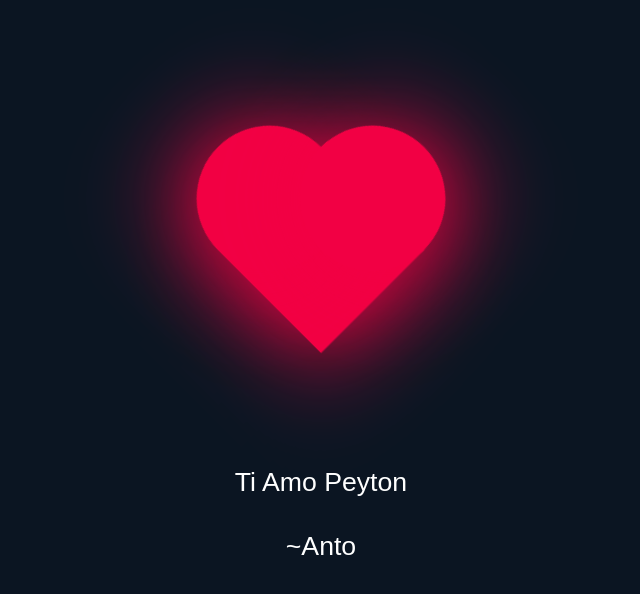
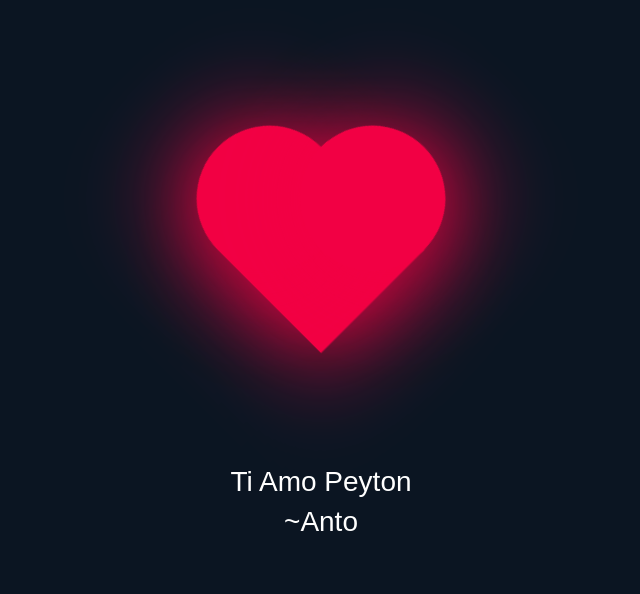
Before and after one commit to nablaFox/nablaFox.github.io, a plain HTML site: page index.html in a window 1280 px wide. Shown: the part 158-752 px from the top of the page, without its empty margins (319-959 px from the left). Drawn offline with Linux system fonts and the light colour scheme; a web font is replaced by a local one.

Commit message:
Update style1.css

```diff
--- a/style1.css
+++ b/style1.css
@@ -5,7 +5,8 @@ body {
 p {
     color: white;
     font-family: "Romantic", sans-serif;
-    font-size: 20pt;
+    font-family: 'Winter', sans-serif;
+    font-size: 21pt;
     margin: 0;
     position: absolute;
     top: 80%;
@@ -15,7 +16,7 @@ p {
 }
 
 .anto {
-    top: 88%;
+    top: 85%;
 }
 
 .parent {
```
